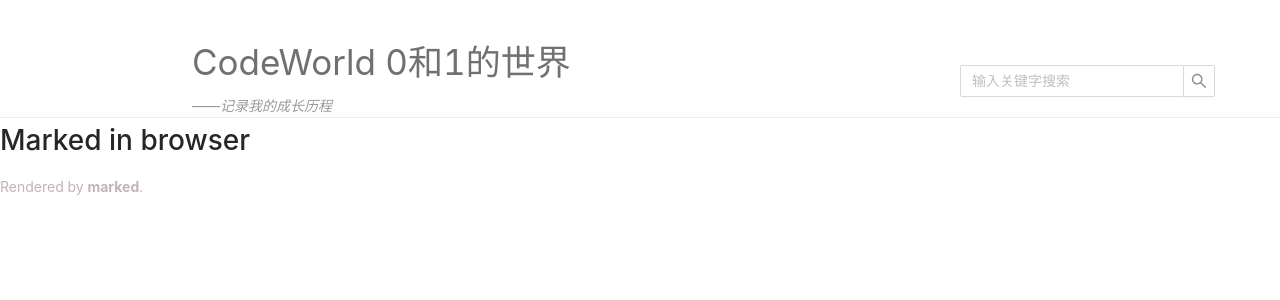
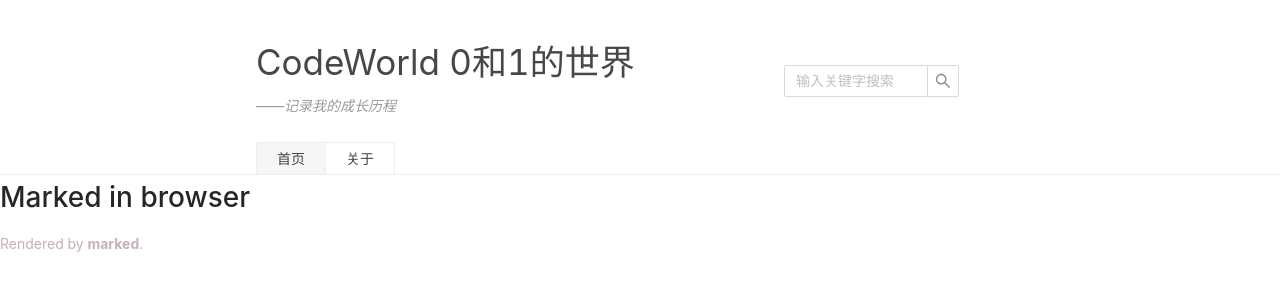
Before and after one commit to observerzy/blog-app, a React app: page / in a window 1280 px wide. Shown: the top 300 px of the page. Built offline with nearby package versions, Linux system fonts and the light colour scheme.

Commit message:
feat 添加nav

```diff
--- a/src/containers/home/index.module.scss
+++ b/src/containers/home/index.module.scss
@@ -4,28 +4,50 @@
 }
 .header {
   padding-top: 35px;
-  color: rgba($color: #333333, $alpha: 0.7);
+  color: rgba($color: #333, $alpha: 0.9);
   display: flex;
   border-bottom: 1px solid #eee;
 }
 .headerContainer {
   width: 60%;
   display: inline-block;
-  margin-left: 15%;
+  margin-left: 20%;
   .title {
     font-size: 35px;
-    cursor: pointer;
+    span {
+      cursor: pointer;
+    }
   }
   .mark {
     margin: 5px 0 0;
     color: #999;
     font-style: italic;
   }
+  .navMenu {
+    margin-top: 25px;
+    a {
+      display: block;
+      margin-right: -1px;
+      padding: 0 20px;
+      border: 1px solid #eee;
+      border-bottom: none;
+      height: 32px;
+      line-height: 32px;
+      color: #444;
+      float: left;
+    }
+    a:hover,
+    .current {
+      background: #f6f6f6;
+    }
+  }
 }
 .search {
+  margin-right: 25%;
   display: inline-block;
   width: 20%;
   margin-top: 30px;
+  max-width: 200px;
 }
 .body {
   color: rgba($color: #c5b2b2, $alpha: 1);
--- a/src/containers/home/index.tsx
+++ b/src/containers/home/index.tsx
@@ -1,9 +1,15 @@
 import React from 'react';
 import style from './index.module.scss';
 import marked from 'marked';
-import { Input } from 'antd';
+import { Input, Tooltip } from 'antd';
 const Home: React.SFC = () => {
   const markedRef = React.useRef<HTMLDivElement>(null);
+  const [searchValue, setSearchValue] = React.useState<string>('');
+  const [isCurrent, setIsCurrent] = React.useState<number>(0);
+  const navList = [
+    { name: '首页', uri: '#' },
+    { name: '关于', uri: '#' }
+  ];
   React.useEffect(() => {
     markedRef.current.innerHTML = marked(
       '# Marked in browser\n\nRendered by **marked**.'
@@ -13,22 +19,46 @@ const Home: React.SFC = () => {
     <div className={style.main}>
       <div className={style.header}>
         <div className={style.headerContainer}>
-          <div
+          <div className={style.title}>
+            <span
               onClick={() => {
                 window.location.reload();
               }}
-            className={style.title}
             >
               CodeWorld 0和1的世界
+            </span>
           </div>
           <div className={style.mark}>——记录我的成长历程</div>
+          <div className={style.navMenu}>
+            {navList.map((val, index) => (
+              <>
+                <a
+                  onClick={() => {
+                    setIsCurrent(index);
+                  }}
+                  href={val.uri}
+                  className={isCurrent === index ? style.current : null}
+                >
+                  {val.name}
+                </a>
+              </>
+            ))}
+          </div>
         </div>
         <div className={style.search}>
+          <Tooltip placement="topLeft" title="o(￣▽￣)ｄ">
             <Input.Search
               style={{ borderRadius: '3px' }}
               placeholder="输入关键字搜索"
-            onSearch={value => console.log(value)}
+              value={searchValue}
+              onChange={e => {
+                setSearchValue(e.target.value);
+              }}
+              onSearch={() => {
+                setSearchValue('');
+              }}
             />
+          </Tooltip>
         </div>
       </div>
       <div className={style.body}>
```
Lines whose indentation alone changed are shown as unchanged.
